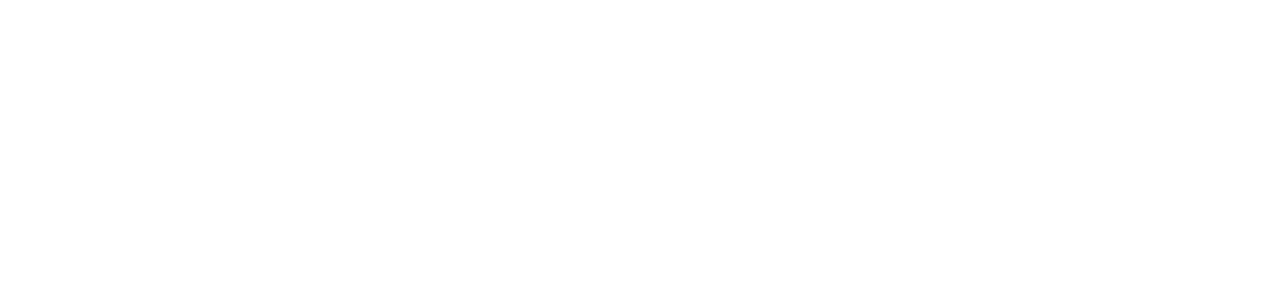
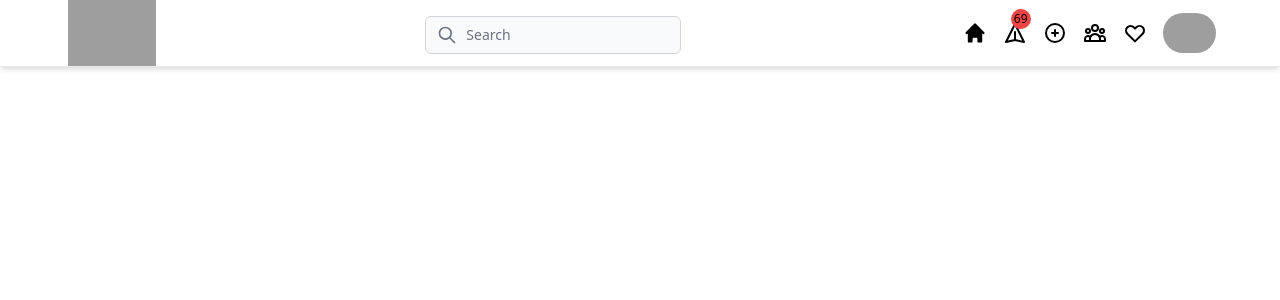
Before and after one commit to Jonak-Adipta-Kalita/Tutorial-Instagram-Clone, a Next.js app: page / in a window 1280 px wide. Shown: the top 300 px of the page. Built offline with nearby package versions, Linux system fonts and the light colour scheme; grey boxes are pictures that could not be loaded.

Commit message:
completed the header section

```diff
--- /dev/null
+++ b/components/Feed.js
@@ -0,0 +1,7 @@
+const Feed = () => {
+	return (
+		<div className=""></div>
+	);
+};
+
+export default Feed;
--- /dev/null
+++ b/components/Header.js
@@ -0,0 +1,75 @@
+import { useRouter } from "next/router";
+import Image from "next/image";
+import {
+	SearchIcon,
+	PlusCircleIcon,
+	UserGroupIcon,
+	HeartIcon,
+	PaperAirplaneIcon,
+	MenuIcon,
+} from "@heroicons/react/outline";
+import { HomeIcon } from "@heroicons/react/solid";
+
+const Header = () => {
+	const router = useRouter();
+	const avatar = "https://avatars.githubusercontent.com/u/70377522?v=4";
+	return (
+		<div className="shadow-md border-b bg-white sticky top-0 z-50">
+			<div className="flex justify-between bg-white max-w-6xl mx-5 lg:mx-auto">
+				<div className="relative hidden lg:inline-grid w-24 cursor-pointer">
+					<Image
+						layout="fill"
+						src="https://links.papareact.com/ocw"
+						objectFit="contain"
+						onClick={() => router.push("/")}
+					/>
+				</div>
+				<div className="relative w-10 lg:hidden flex-shrink-0 cursor-pointer">
+					<Image
+						layout="fill"
+						src="https://links.papareact.com/jjm"
+						objectFit="contain"
+						onClick={() => router.push("/")}
+					/>
+				</div>
+				<div className="max-w-xs">
+					<div className="relative mt-1 p-3 rounded-md">
+						<div className="absolute inset-y-0 pl-3 flex items-center">
+							<SearchIcon
+								className="h-5 w-5 text-gray-500 cursor-pointer"
+							/>
+						</div>
+						<input
+							className="bg-gray-50 block w-full pl-10 sm:text-sm border-gray-300 focus:ring-black focus:border-black rounded-md"
+							type="text"
+							placeholder="Search"
+						/>
+					</div>
+				</div>
+				<div className="flex items-center justify-end space-x-4">
+					<MenuIcon className="h-6 md:hidden cursor-pointer" />
+					<HomeIcon className="navBtn" />
+					<div className="relative navBtn group">
+						<PaperAirplaneIcon
+							className="navBtn group-hover:rotate-45"
+						/>
+						<div className="absolute -top-3 -right-1 text-xs w-5 h-5 bg-red-500 rounded-full flex items-center justify-center">
+							69
+						</div>
+					</div>
+					<PlusCircleIcon className="navBtn" />
+					<UserGroupIcon className="navBtn" />
+					<HeartIcon className="navBtn" />
+					<img
+						src={avatar}
+						alt="user-avatar"
+						onClick={() => {}}
+						className="h-10 rounded-full cursor-pointer"
+					/>
+				</div>
+			</div>
+		</div>
+	);
+};
+
+export default Header;
--- /dev/null
+++ b/globalStyles.css
@@ -0,0 +1,9 @@
+@tailwind base;
+@tailwind components;
+@tailwind utilities;
+
+@layer components {
+	.navBtn {
+		@apply hidden md:inline-flex h-6 cursor-pointer hover:scale-125 transition-all duration-150 ease-out;
+	}
+}
--- /dev/null
+++ b/next.config.js
@@ -0,0 +1,5 @@
+module.exports = {
+	images: {
+		domains: ["links.papareact.com"]
+	},
+};
--- a/package.json
+++ b/package.json
@@ -6,6 +6,8 @@
     "start": "next start"
   },
   "dependencies": {
+    "@heroicons/react": "^1.0.4",
+    "@tailwindcss/forms": "^0.3.4",
     "next": "latest",
     "react": "^17.0.2",
     "react-dom": "^17.0.2"
--- a/pages/_app.js
+++ b/pages/_app.js
@@ -1,4 +1,4 @@
-import 'tailwindcss/tailwind.css'
+import "../globalStyles.css";
 
 function MyApp({ Component, pageProps }) {
   return <Component {...pageProps} />
--- a/pages/index.js
+++ b/pages/index.js
@@ -1,4 +1,6 @@
-import Head from 'next/head'
+import Head from "next/head";
+import Header from "../components/Header";
+import Feed from "../components/Feed";
 
 const Home = () => {
 	return (
@@ -10,6 +12,8 @@ const Home = () => {
 					href="/favicon.ico"
 				/>
 			</Head>
+			<Header />
+			<Feed />
 		</div>
 	);
 };
--- a/tailwind.config.js
+++ b/tailwind.config.js
@@ -8,5 +8,5 @@ module.exports = {
   variants: {
     extend: {},
   },
-  plugins: [],
+  plugins: [require("@tailwindcss/forms")],
 }
```
Also changed, not shown: 1 other file (tests, documents, lock files or other folders).
